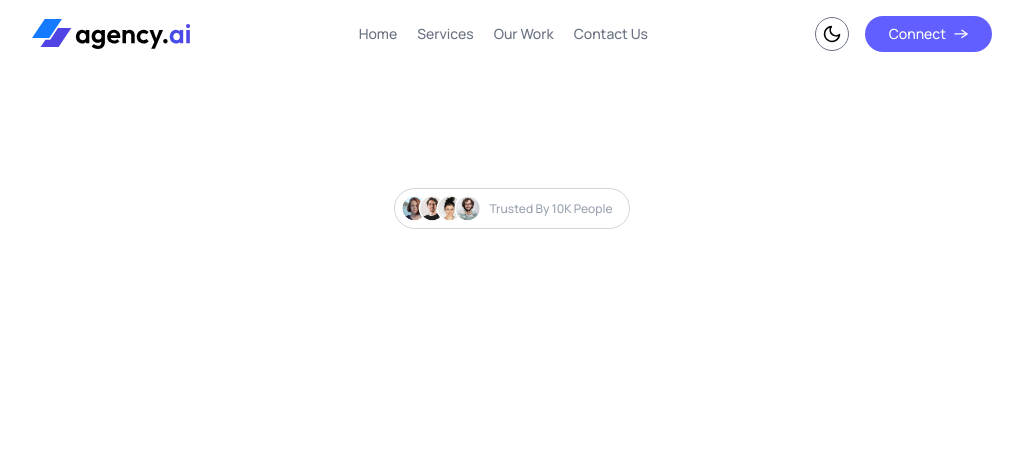
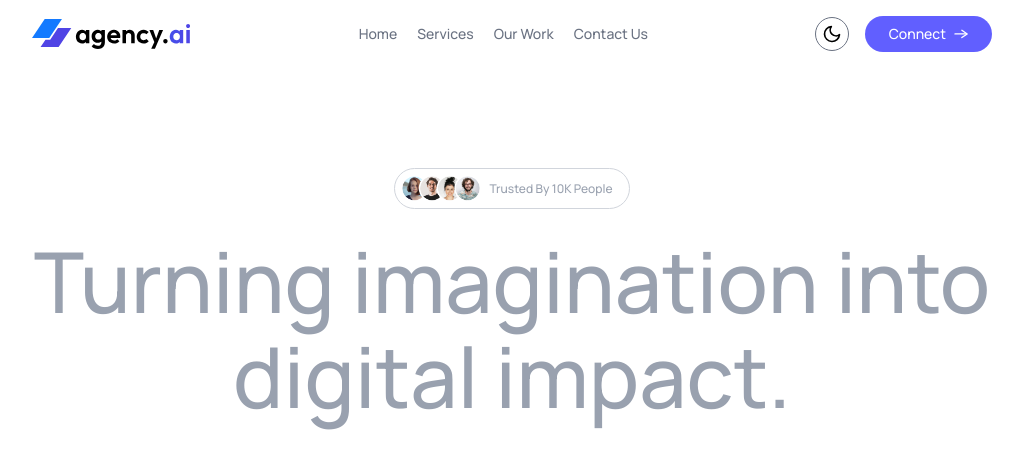
Before and after one commit to Anjana-20782/agency-ai, a React (Vite) app: page / in a window 1280 px wide. Shown: the top 468 px of the page, without its empty margins (128-1151 px from the left). Built offline with nearby package versions, Linux system fonts and the light colour scheme.

Commit message:
a heading created

```diff
--- a/src/components/Hero.jsx
+++ b/src/components/Hero.jsx
@@ -3,12 +3,17 @@ import assets from "../assets/assets";
 
   const Hero=()=>{
      return(
-        <div id="hero" className="flex flex-col items-center gap-6 py-20 px-4 sm:px-12 lg:px-24  xl:p-30 text-center
+        <div id="hero" className="flex flex-col items-center gap-6 py-20 px-4 sm:px-12 lg:px-24  xl:p-25 text-center
          w-full overflow-hidden text-gray-400 dark:text-white">
+
             <div className="inline-flex items-center gap-2 border border-gray-300 p-1.5 pr-4 rounded-full">
                 <img className="w-20" src={assets.group_profile} alt="" />
                 <p className="text-xs font-bold">Trusted By 10K People</p>
             </div>
+
+            <h1 className="text-4xl sm:text-5xl md:text-6xl xl:text-[84px] font-medium xl:leading-[95px] max-w-5xl">Turning imagination into
+                <span className=""> digital </span>
+                impact.</h1>
         </div>
      )
   }
```
